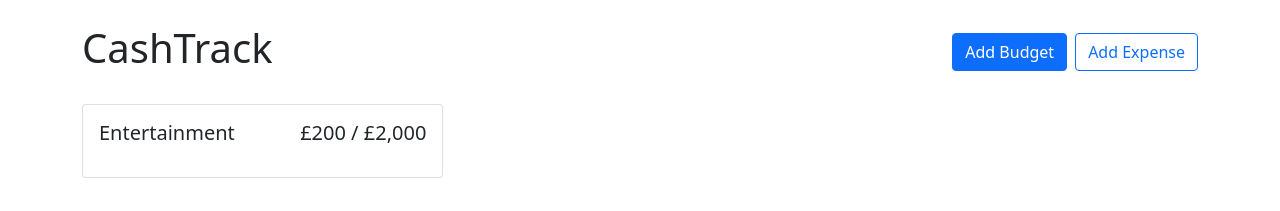
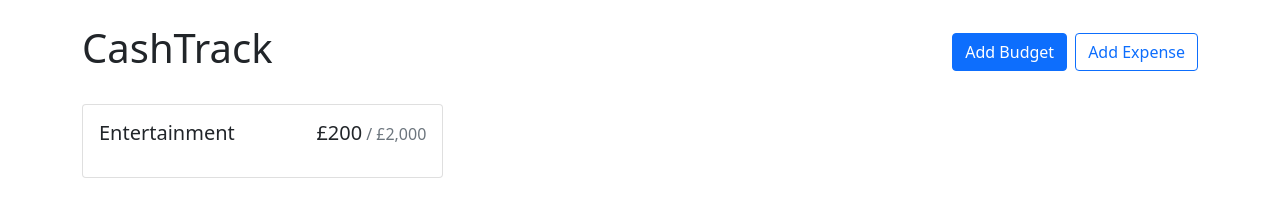
Before and after one commit to lroberts77/cashtrack-beta, a React (Create React App) app: page / in a window 1280 px wide. Shown: the top 211 px of the page. Built offline with nearby package versions, Linux system fonts and the light colour scheme.

Commit message:
added styling to div for amount and max

```diff
--- a/src/components/BudgetCard/BudgetCard.js
+++ b/src/components/BudgetCard/BudgetCard.js
@@ -6,8 +6,10 @@ const BudgetCard = ({ name, amount, max }) => {
     <Card>
         <Card.Body>
             <Card.Title className="d-flex justify-content-between align-itmes-baseline fw-normal mb-3">
-                <div>{name}</div>
-                <div>{currencyFormatter.format(amount)} / {currencyFormatter.format(max)}</div>
+                <div className="me-2">{name}</div>
+                <div className="d-flex align-items-baseline">{currencyFormatter.format(amount)}
+                    <span className="text-muted fs-6 ms-1"> / {currencyFormatter.format(max)}</span>
+                </div>
             </Card.Title>
         </Card.Body>
     </Card>
```
